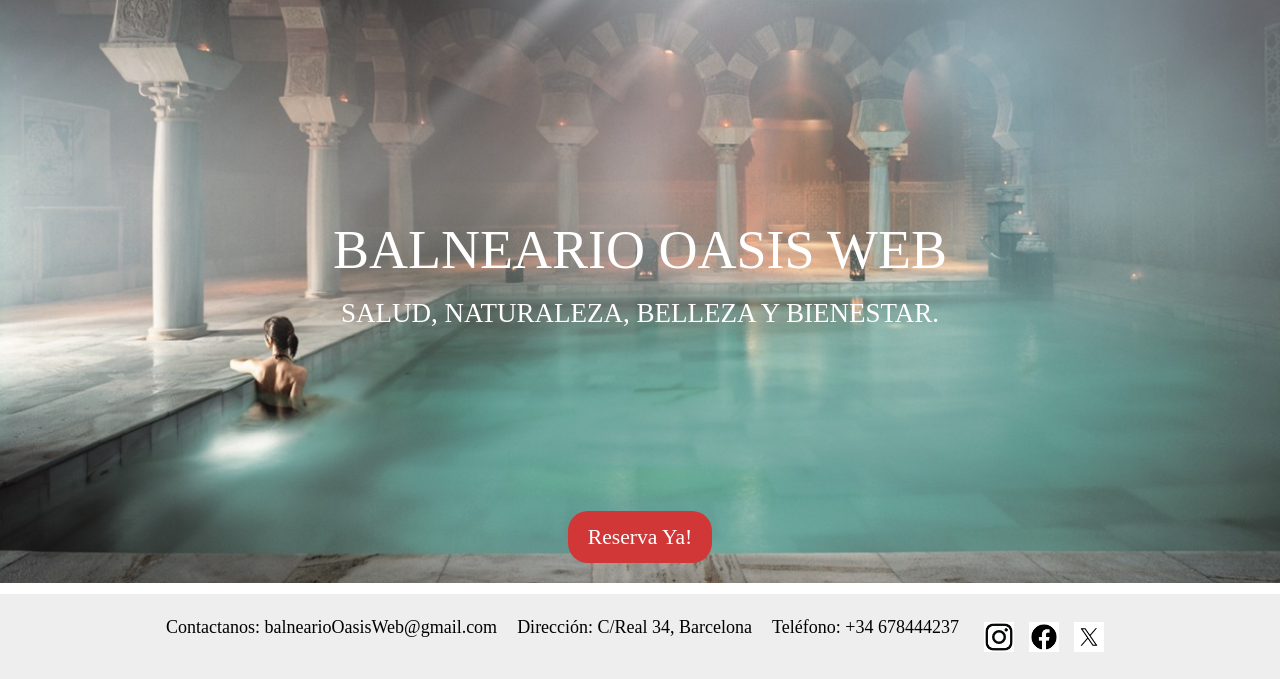
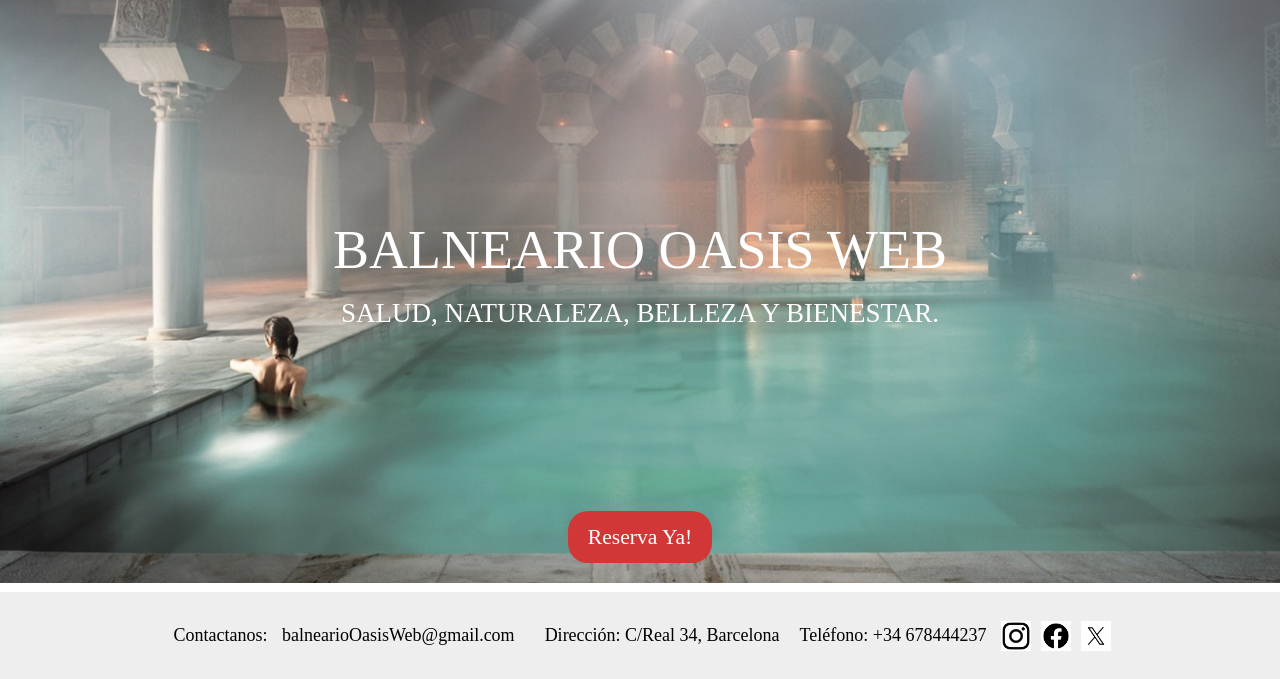
Before and after one commit to Carlosjimnez/TFG_CarlosJimenez, a PHP site: page /index.html in a window 1280 px wide. Shown: the part 121-800 px from the top of the page. Run offline with PHP 8.4, Linux system fonts and the light colour scheme.

Commit message:
Cambios en la interfaz

```diff
--- a/TFG_CarlosJimenez/css/style.css
+++ b/TFG_CarlosJimenez/css/style.css
@@ -109,21 +109,20 @@ main {
 footer {
   background-color: #efeeee;
   color: #000000;
-  text-align: right;
+  text-align: center;
   padding: 20px;
-  left: 0;
-  width: 100%;
 }
 
 .footer-content {
   display: flex;
+  justify-content: center;
   align-items: center;
-  justify-content: center;
 }
 
 .footer-content a {
   color: #000000;
   text-decoration: none;
+  margin: 0 10px;
 }
 
 .footer-content a:hover {
@@ -131,12 +130,12 @@ footer {
 }
 
 .footer-content p {
-  margin-right: 20px;
+  margin: 10px;
 }
 
 .footer-content img {
   width: 30px;
-  margin-right: 10px;
+  margin: 5px;
 }
 
 .intro {
@@ -301,6 +300,9 @@ footer img {
 
   footer img {
     width: 25px;
+  }
+  .footer-content {
+    flex-direction: column;
   }
 }
 
--- a/TFG_CarlosJimenez/js/inicio.js
+++ b/TFG_CarlosJimenez/js/inicio.js
@@ -39,6 +39,7 @@ function datosCliente(email, contrasena) {
         location.href = "index.html";
       } else {
         console.log(data.data);
+
         sacarMensaje();
       }
     })
--- a/TFG_CarlosJimenez/ofertas.html
+++ b/TFG_CarlosJimenez/ofertas.html
@@ -220,7 +220,7 @@
             <div class="col">
               <div class="card">
                 <img
-                  src="img/banÔòáa╠éoTurco.jpg"
+                  src="img/circuitoSpaNuevo.jpg"
                   class="card-img-top"
                   alt="Oferta Deluxe"
                 />
--- a/TFG_CarlosJimenez/productos.html
+++ b/TFG_CarlosJimenez/productos.html
@@ -280,7 +280,7 @@
             <div class="col-md-4">
               <div class="card">
                 <img
-                  src="img/banÔòáa╠éoTurco.jpg"
+                  src="img/banTurco.jpg"
                   class="card-img-top"
                   alt="Baño Turco"
                 />
```
Also changed, not shown: TFG_CarlosJimenez/js/cargaPagina.js (deleted, +0 -29 lines), TFG_CarlosJimenez/img/banTurco.jpg (renamed from TFG_CarlosJimenez/img/banO╠éo╠Ça╠üaÔòáe╠üoTurco.jpg), 2 other files.
